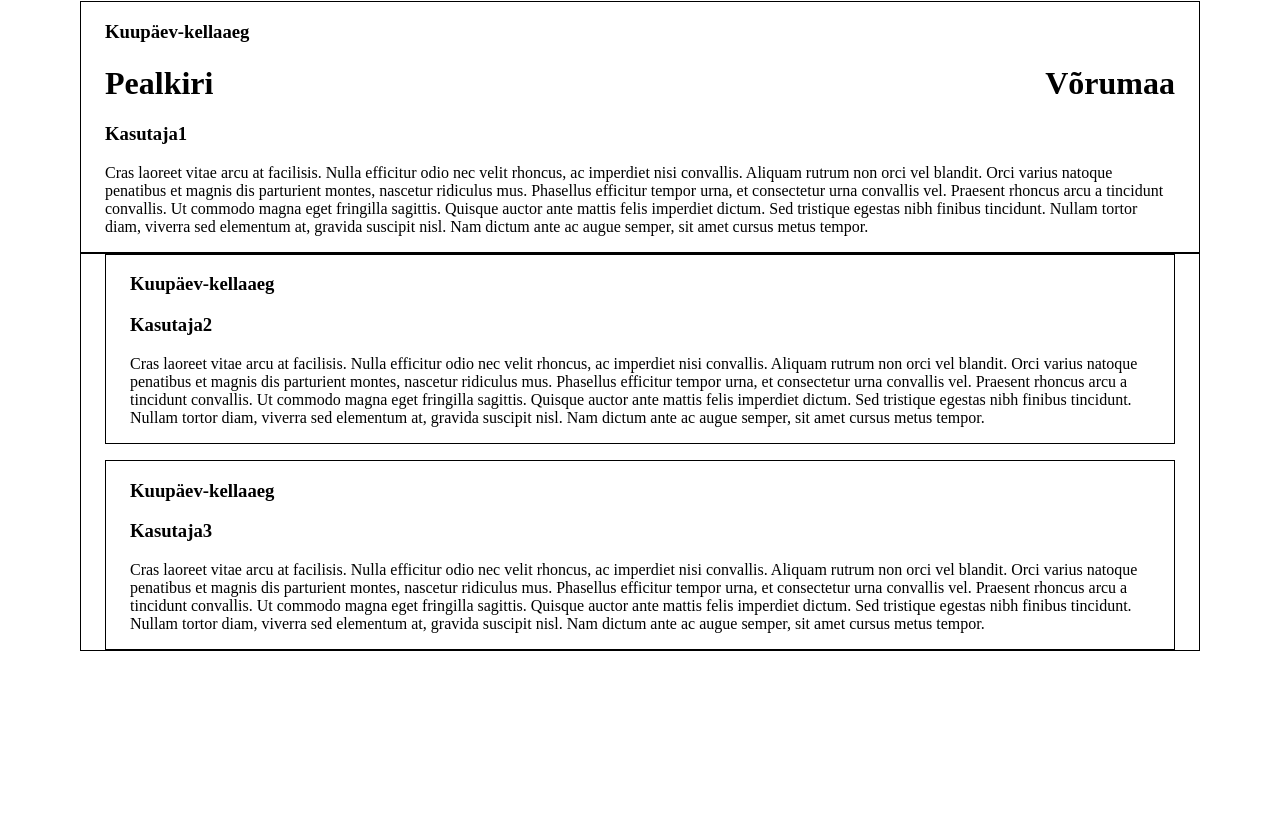
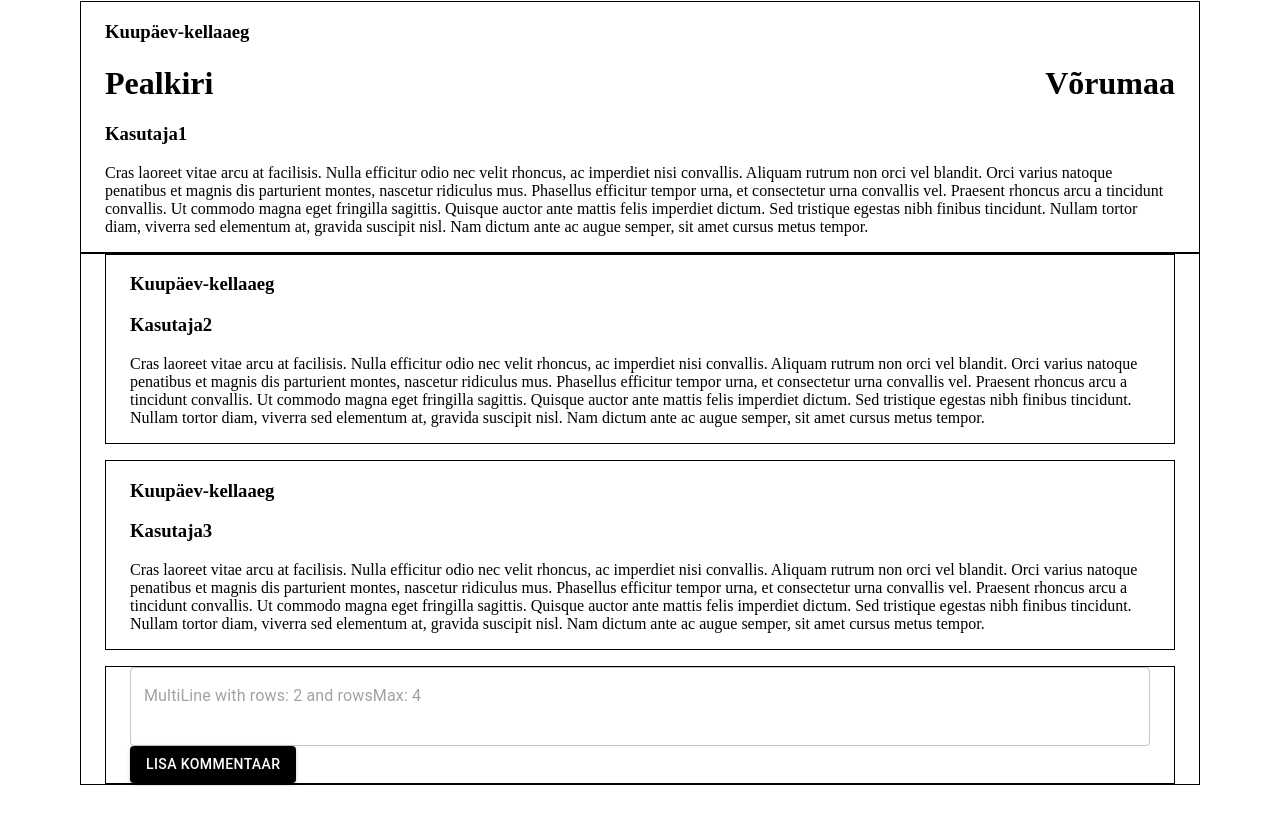
Before and after one commit to rakenduste-programmeerimine-2022/rahva-foorum, a React (Create React App) app in the folder frontend/: page /post in a window 1280 px wide. Shown: the part 959-1784 px from the top of the page. Before the commit the page ends 1690 px from the top, so only its background shows below. Built offline with nearby package versions, Linux system fonts and the light colour scheme.

Commit message:
comment field

```diff
--- a/frontend/src/pages/Post.js
+++ b/frontend/src/pages/Post.js
@@ -1,5 +1,5 @@
 
-import { Container, Stack, Typography } from '@mui/material';
+import { Container, Stack, Typography, TextField, Button } from '@mui/material';
 export default function Post() {
 
     return(
@@ -33,6 +33,17 @@ export default function Post() {
                             Cras laoreet vitae arcu at facilisis. Nulla efficitur odio nec velit rhoncus, ac imperdiet nisi convallis. Aliquam rutrum non orci vel blandit. Orci varius natoque penatibus et magnis dis parturient montes, nascetur ridiculus mus. Phasellus efficitur tempor urna, et consectetur urna convallis vel. Praesent rhoncus arcu a tincidunt convallis. Ut commodo magna eget fringilla sagittis. Quisque auctor ante mattis felis imperdiet dictum. Sed tristique egestas nibh finibus tincidunt. Nullam tortor diam, viverra sed elementum at, gravida suscipit nisl. Nam dictum ante ac augue semper, sit amet cursus metus tempor.
                         </Typography>
                     </Container>
+
+                    <Container sx={{ border: 1 }}>
+                        <TextField
+                        placeholder="MultiLine with rows: 2 and rowsMax: 4"
+                        multiline
+                        rows={2}
+                        maxRows={4}
+                        fullWidth
+                        />
+                        <Button sx={{ backgroundColor: 'black', '&:hover': { backgroundColor:'green' }}} variant="contained">Lisa kommentaar</Button>
+                    </Container>
                 </Stack>
             </Container>
 
```
